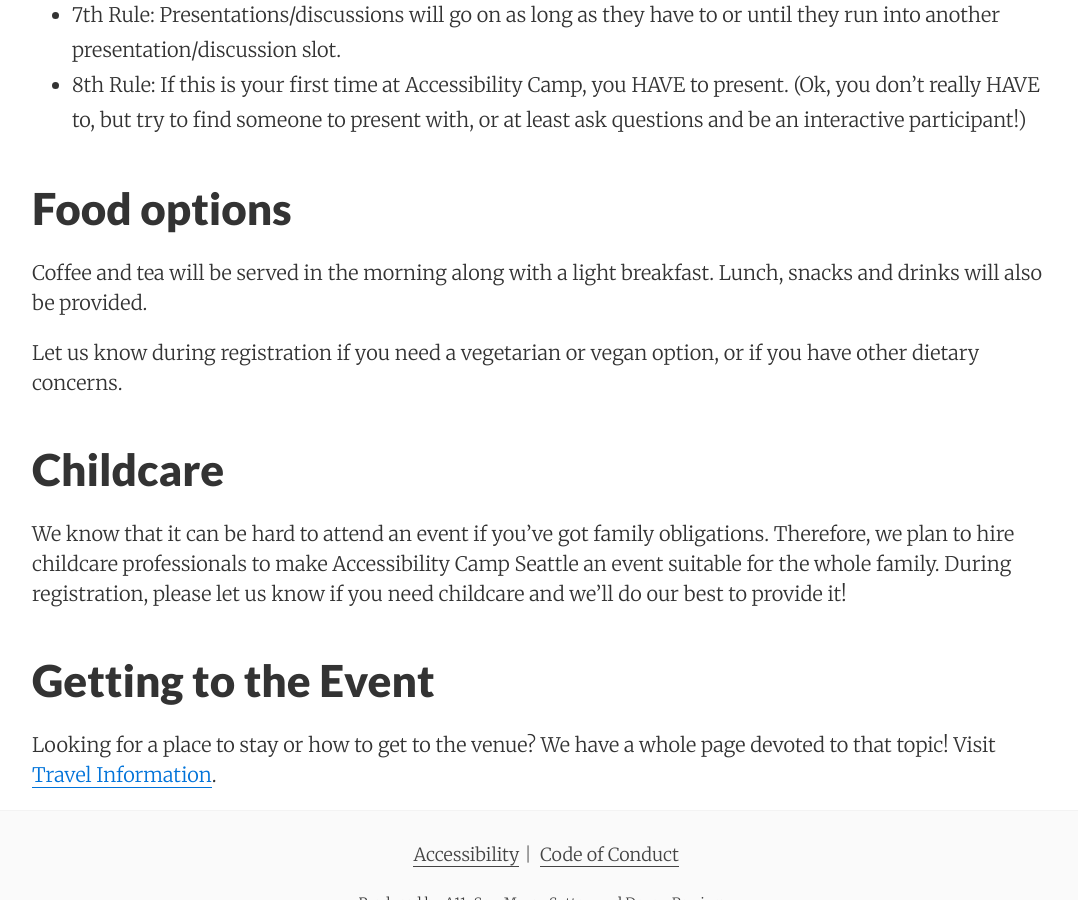
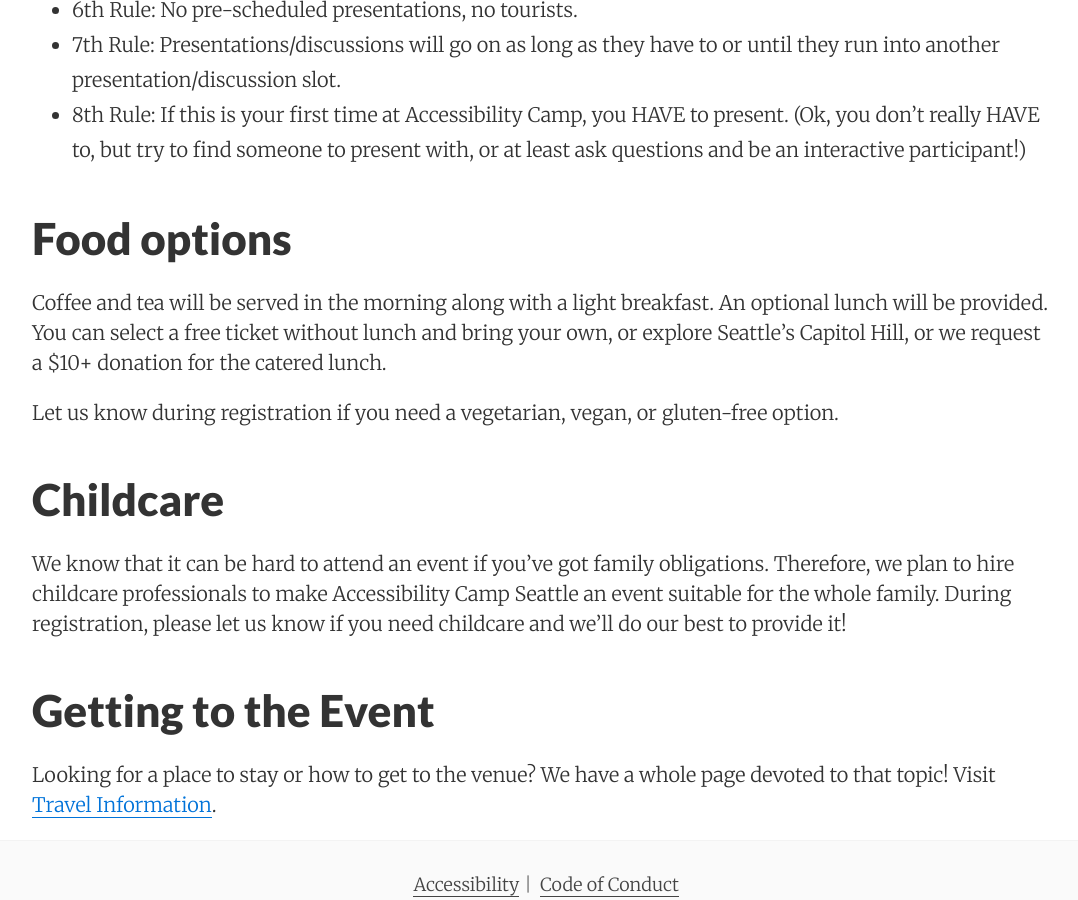
Before and after one commit to marcysutton/a11ycamp-jekyll, a Jekyll site: the page built from event-info.md, in a window 1280 px wide and 900 px high, scrolled down 1476 px. Shown: the whole window, without its empty margins (98-1176 px from the left). Built offline with Jekyll 4.4.1, drawn with Linux system fonts in a browser that asks for light colours; comment, search, counter and statistics services are not loaded; some of the changed text lies outside the part shown.

Commit message:
update event info and ticket prices

```diff
--- a/event-info.md
+++ b/event-info.md
@@ -7,7 +7,7 @@
 weight: 2
 ---
 
-Accessibility Camp Seattle is a *free*, single-day unconference event held at Seattle Central College on Saturday, May 18th, 2019 from 9:30am-4:30pm. Doors open for coffee/tea and a light breakfast at 8:30am. [More food information below](#food-info).
+Accessibility Camp Seattle is a *mostly free*, single-day unconference event held at Seattle Central College on Saturday, May 18th, 2019 from 9:30am-4:30pm. Doors open for coffee/tea and a light breakfast at 8:30am. Donations are requested for lunch ($10) and welcomed for small sponsorships (anything extra you wish to provide). [More food information below](#food-info).
 
 Our venue can hold up to 150 people, so be sure to register soon and reserve your spot. (We’ll have a waitlist after the first 150.)
 
@@ -33,9 +33,9 @@
 
 <h2 id="food-info" tabindex="-1">Food options</h2>
 
-Coffee and tea will be served in the morning along with a light breakfast. Lunch, snacks and drinks will also be provided.
+Coffee and tea will be served in the morning along with a light breakfast. An optional lunch will be provided. You can select a free ticket without lunch and bring your own, or explore Seattle's Capitol Hill, or we request a $10+ donation for the catered lunch.
 
-Let us know during registration if you need a vegetarian or vegan option, or if you have other dietary concerns.
+Let us know during registration if you need a vegetarian, vegan, or gluten-free option.
 
 <h2 id="childcare" tabindex="-1">Childcare</h2>
 
```
